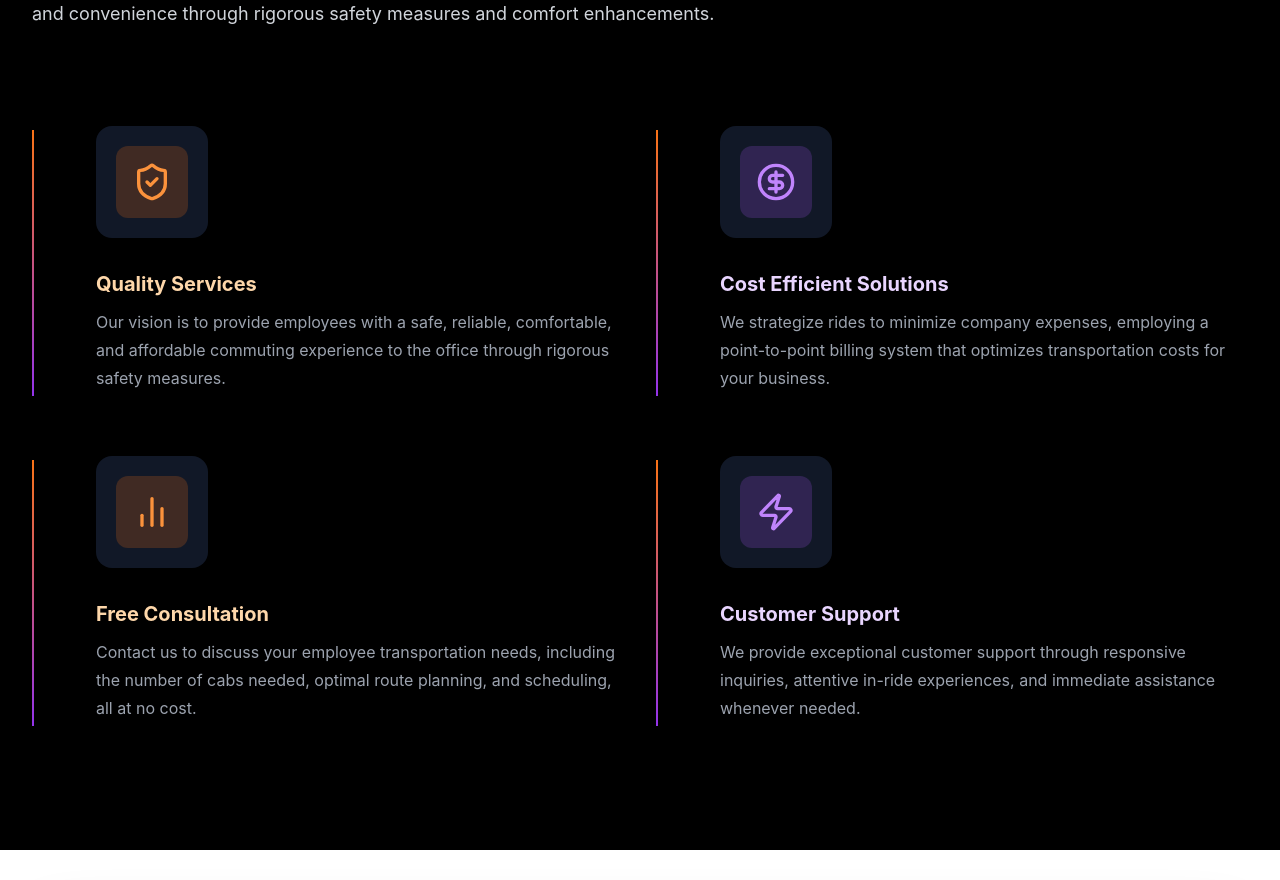
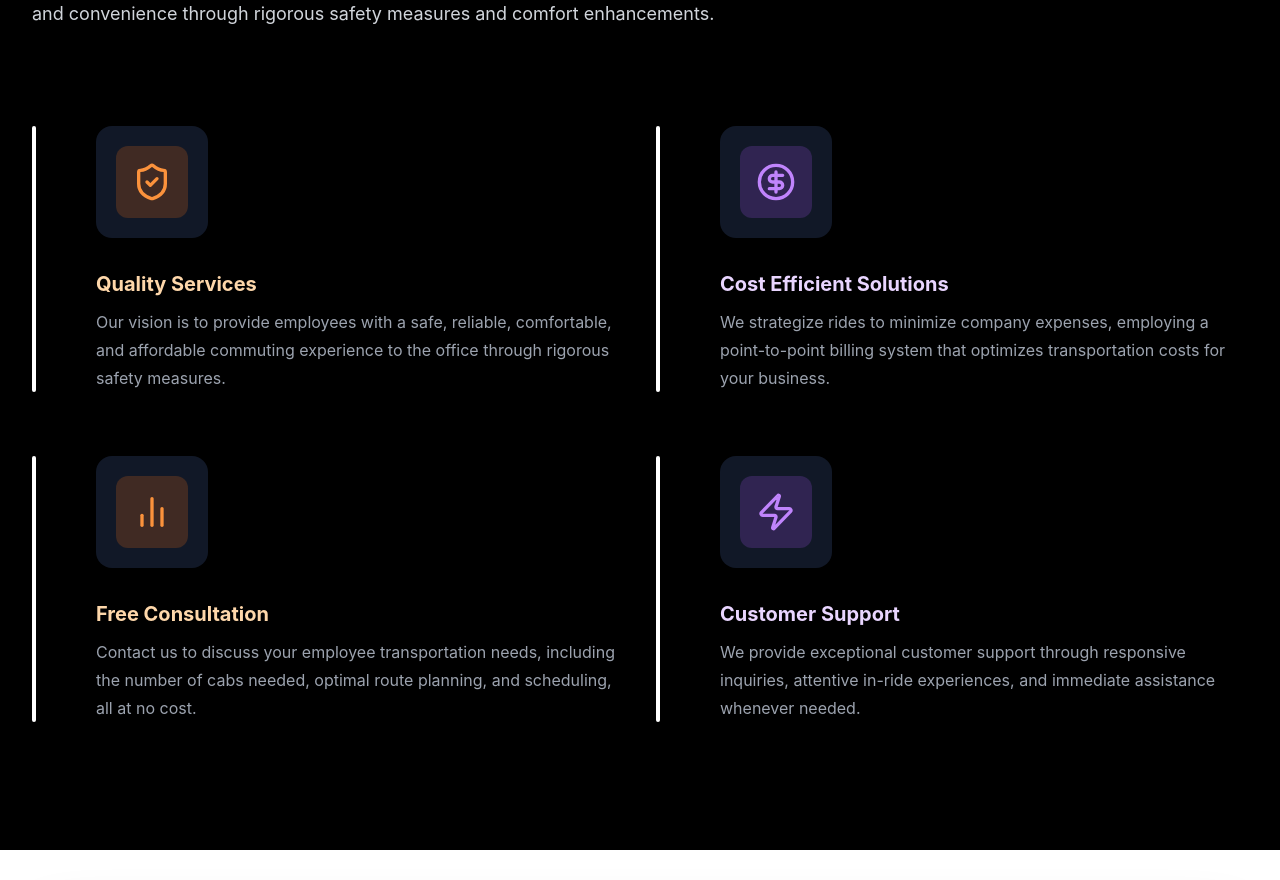
Before and after one commit to Punit-Dethe/triply, a React (Vite) app: page / in a window 1280 px wide. Shown: the part 6160-7040 px from the top of the page. Built offline with nearby package versions, Linux system fonts and the light colour scheme.

Commit message:
Update WhyChooseUs.jsx

```diff
--- a/src/components/WhyChooseUs.jsx
+++ b/src/components/WhyChooseUs.jsx
@@ -55,7 +55,7 @@ const WhyChooseUs = () => {
           <div className="grid grid-cols-1 gap-x-8 gap-y-16 lg:grid-cols-2">
             {features.map((feature, index) => (
               <div key={feature.title} className="relative pl-16">
-                <div className="absolute left-0 top-1 h-full w-0.5 bg-gradient-to-b from-orange-500 to-purple-600" />
+                <div className="absolute left-0 top-0 h-full w-1 bg-white rounded-full" />
                 <div className="inline-block p-5 rounded-2xl bg-gray-900">
                     <div className={`p-4 rounded-xl ${feature.iconBgColor}`}>
                         <feature.Icon className={`h-10 w-10 ${feature.iconColor}`} aria-hidden="true" />
```
